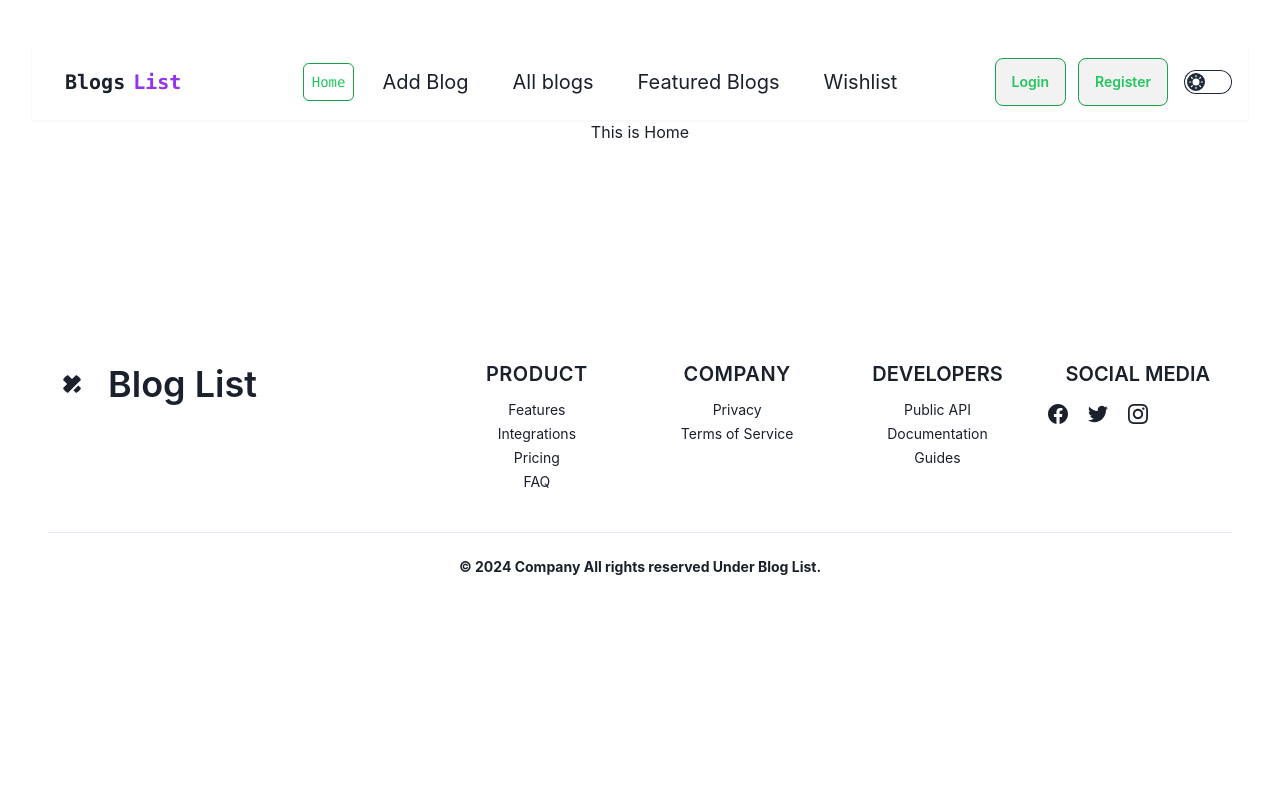
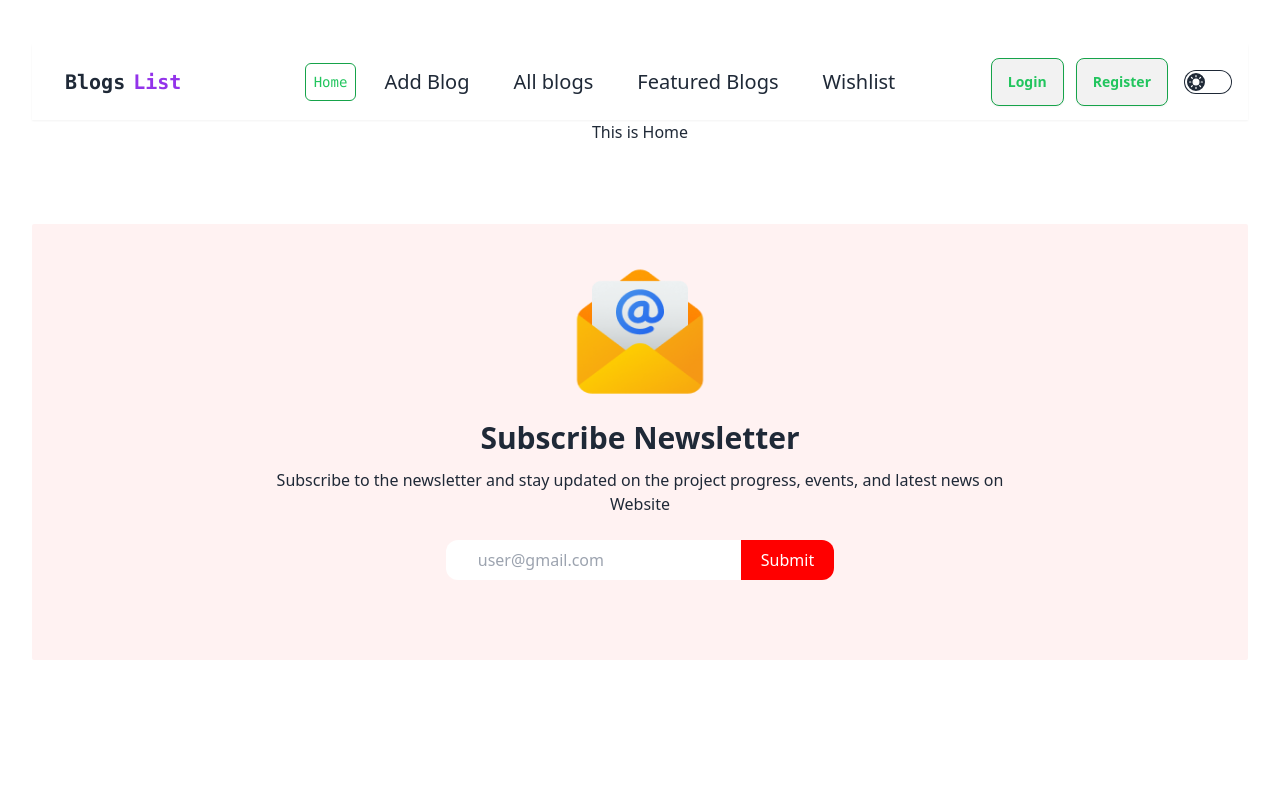
Before and after one commit to emonkhan500/B9-AS11-Blog-Hub-Client, a React (Vite) app: page / in a window 1280 px wide. Shown: the top 800 px of the page. Built offline with nearby package versions, Linux system fonts and the light colour scheme; no server answers.

Commit message:
newsletter section complete

```diff
--- a/PrivateRoute/PrivateRoute.jsx
+++ b/PrivateRoute/PrivateRoute.jsx
@@ -9,7 +9,7 @@ const PrivateRoute = ({children}) => {
     const location =useLocation();
 
     if(loading){
-        return <h1>Loading ....</h1>;
+        return <div className='text-center'><span className="loading loading-bars loading-lg"></span></div>;
     }
 
         if(user){
--- a/src/Components/Footer/Footer.jsx
+++ b/src/Components/Footer/Footer.jsx
@@ -2,7 +2,7 @@ import React from 'react';
 
 const Footer = () => {
     return (
-        <footer className="px-4 mt-44 divide-y dark:bg-gray-100 dark:text-gray-800">
+        <footer className="px-4 mt-44 divide-y dark:bg-gray-100 dark:text-gray-800 w-full">
 	<div className="container flex flex-col justify-between py-10 mx-auto space-y-8 lg:flex-row lg:space-y-0">
 		<div className="lg:w-1/3">
 			<a rel="noopener noreferrer" href="#" className="flex justify-center space-x-3 lg:justify-start">
--- a/src/Components/Home/Home.jsx
+++ b/src/Components/Home/Home.jsx
@@ -1,9 +1,11 @@
 import React from 'react';
+import Newsletter from '../NewsLetter/Newsletter';
 
 const Home = () => {
     return (
         <div>
             <h1>This is Home</h1>
+            <Newsletter></Newsletter>
         </div>
     );
 };
--- /dev/null
+++ b/src/Components/NewsLetter/Newsletter.jsx
@@ -0,0 +1,46 @@
+import { toast } from "react-toastify";
+import img from "../../assets/Group 61.png";
+import 'react-toastify/dist/ReactToastify.css';
+import { useState } from "react";
+
+const Newsletter = () => {
+    const [email, setEmail] = useState("");
+
+    const handleToast=(e)=>{
+        e.preventDefault();
+        const email=e.target.email.value
+        if(email){
+            toast.success('Thank you for subscribing to our newsletter!!')
+            setEmail("");
+        }
+
+
+     }
+     const handleChange = (e) => {
+        setEmail(e.target.value);
+      }
+  return (
+    <div className="container mx-auto mt-20 mb-12">
+      <div className="bg-[#FF00000D] rounded-sm ">
+        <img className="h-44 w-36 pt-10 mx-auto" src={img} alt="" />
+        <h1 className="mt-5 text-3xl font-bold">Subscribe Newsletter</h1>
+        <p className="mt-3 mb-6">
+          Subscribe to the  newsletter and stay updated on the project
+          progress, events, and latest news on <br /> Website
+        </p>
+        <div >
+         <form onSubmit={handleToast} className=" pb-20">
+         <input  className="bg-white   rounded-s-xl py-2 px-8"  placeholder="user@gmail.com"
+          value={email}
+              onChange={handleChange}
+              name="email" required />
+          <input className="bg-[#f00] text-white px-5 rounded-e-xl
+               py-2" type="submit" id="id2" />
+         </form>
+        </div>
+      </div>
+    </div>
+  );
+};
+
+export default Newsletter;
--- a/src/Components/Register/Register.jsx
+++ b/src/Components/Register/Register.jsx
@@ -42,19 +42,25 @@ else if(!/[a-z]/.test(password)){
 setRegisterError('Password must have One Small letter!!')
 return
 }
+else if(!/[!@#$%^&*()_+\-=\[\]{};':"\\|,.<>\/?]+/.test(password)){
+setRegisterError('Password must have One Special Character!!')
+return
+}
 createUser(email,password)
 .then(result=>{
   console.log(result)
   notify()
   updateUserProfile(name,photo)
+
  // navigate
  .then(()=>{
-     navigate('/')
+    navigate('/')
  })
 
 })
 .catch(error=>{
-setRegisterError(error)
+    console.error('Error updating user profile:', error);
+setRegisterError(error.message)
 })
 
 
--- a/src/Components/Root/Root.jsx
+++ b/src/Components/Root/Root.jsx
@@ -9,7 +9,7 @@ const Root = () => {
         <div>
             <Nav></Nav>
             <Outlet></Outlet>
-            <Home></Home>
+
             <Footer></Footer>
         </div>
     );
```
Also changed, not shown: src/main.jsx (+6 -2 lines), src/assets/Group 61.png (added).
